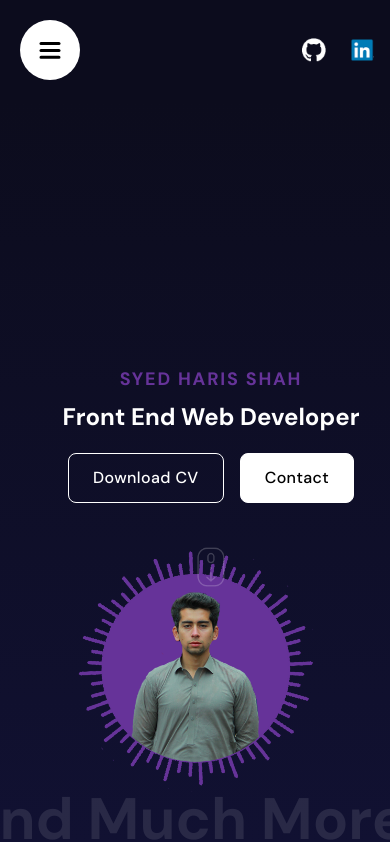
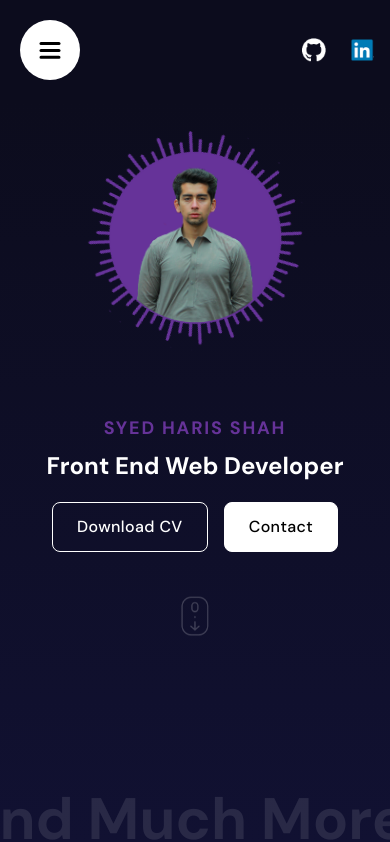
Before and after one commit to syedharyyshah/portfolio22, a React (Vite) app: page / in a window 390 px wide. Shown: the top 842 px of the page. Built offline with nearby package versions, Linux system fonts and the light colour scheme.

Commit message:
Modified Hero.jsx

```diff
--- a/src/components/Hero/Hero.jsx
+++ b/src/components/Hero/Hero.jsx
@@ -63,8 +63,26 @@ const Hero = () => {
         background: 'linear-gradient(180deg, #0c0c1d, #111132)',
       }}
     >
-      {/* Text & Buttons */}
-      <div className="wrapper absolute flex flex-col justify-center w-full sm:w-[90%] md:w-1/2 sm:ml-6 md:ml-24 gap-5 md:gap-6 z-20 top-1/2 -translate-y-1/2">
+      {/* On small screens: Image first */}
+      <div className="md:hidden block w-full h-[40%] relative">
+        <div className="imageContainer absolute bottom-0 left-0 right-0 mx-auto z-10 w-full max-w-[20rem] aspect-square">
+          <motion.img
+            src={vector}
+            alt="Vector background"
+            className="absolute inset-0 w-full h-full object-contain z-0"
+            variants={vectorVariants}
+            animate="animate"
+          />
+          <img
+            src={copy}
+            alt="Main image"
+            className="absolute inset-0 w-full h-full object-contain z-10"
+          />
+        </div>
+      </div>
+
+      {/* Text & Buttons - positioned differently on mobile */}
+      <div className="wrapper flex flex-col justify-center w-full md:w-1/2 md:ml-24 gap-5 md:gap-6 z-20 md:absolute md:top-1/2 md:-translate-y-1/2 mt-4 md:mt-0">
         <motion.div
           className="textContainer flex flex-col text-center md:text-left gap-2"
           variants={textVariants}
@@ -125,8 +143,8 @@ const Hero = () => {
         Web Development Services and Much More...
       </motion.div>
 
-      {/* Vector & Copy Image */}
-      <div className="imageContainer absolute bottom-0 right-0 left-0 md:top-0 md:right-0 md:left-auto mx-auto md:mx-0 z-10 w-[90vw] max-w-[30rem] aspect-square">
+      {/* On larger screens: Image position remains the same */}
+      <div className="hidden md:block imageContainer absolute bottom-0 right-0 left-0 md:top-0 md:right-0 md:left-auto mx-auto md:mx-0 z-10 w-[90vw] max-w-[30rem] aspect-square">
         <motion.img
           src={vector}
           alt="Vector background"
```
